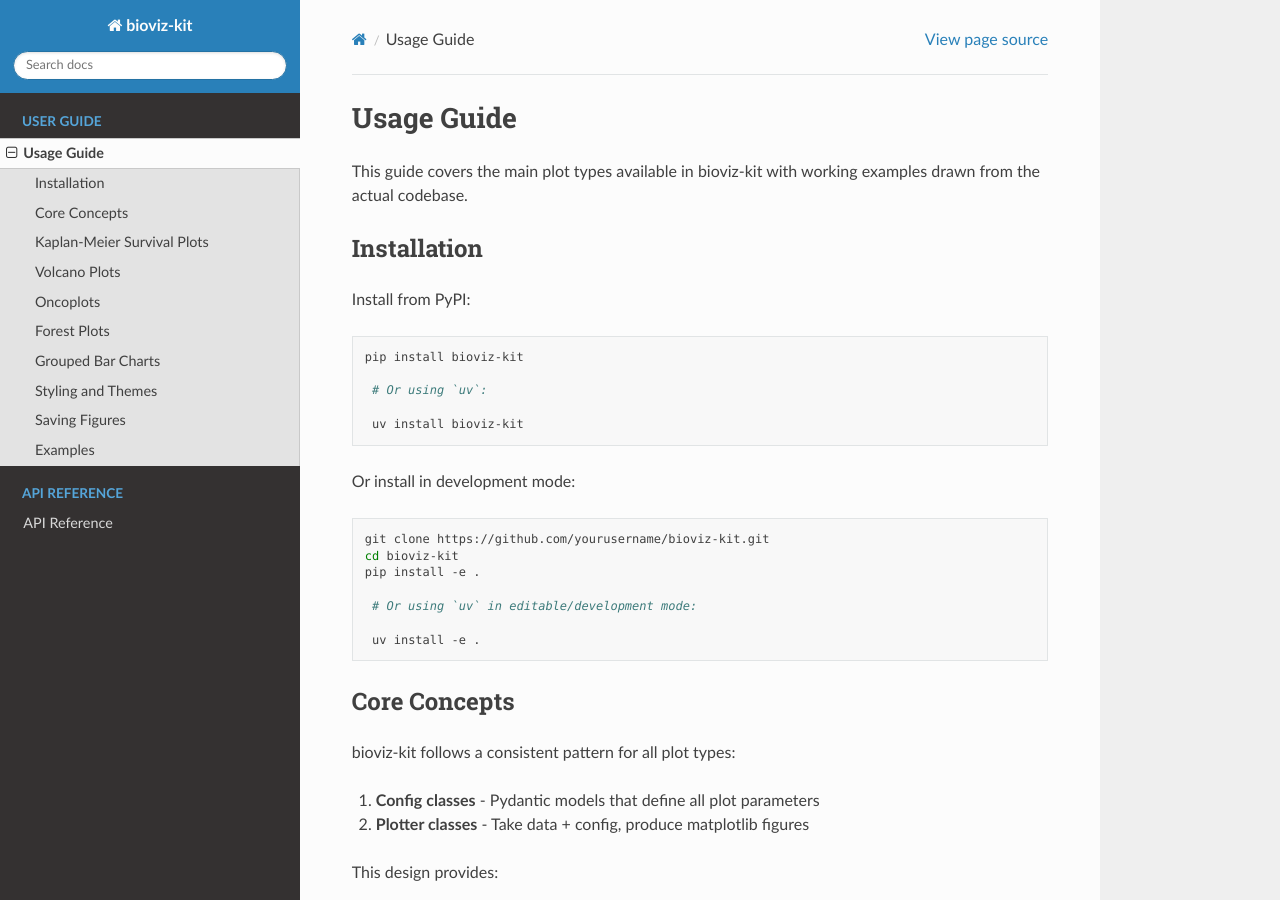
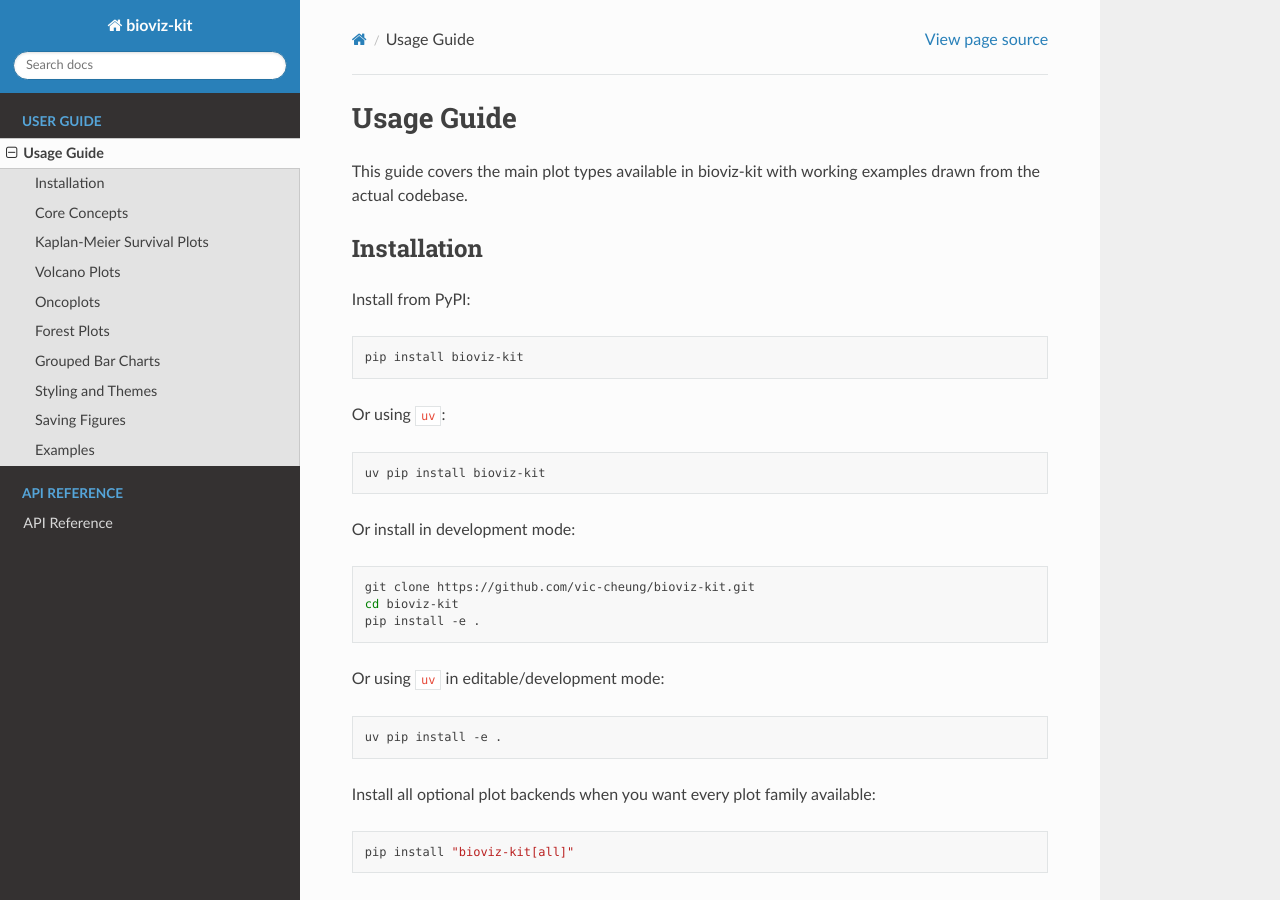
Before and after one commit to vic-cheung/bioviz-kit, a Sphinx documentation site: the page built from docs/usage.rst, in a window 1280 px wide and 900 px high. Built offline with Sphinx 7.4.7 and the Read the Docs theme 3.1.0, drawn with Linux system fonts in a browser that asks for light colours.

Commit message:
update usage path

```diff
--- a/docs/usage.rst
+++ b/docs/usage.rst
@@ -13,21 +13,31 @@ Install from PyPI:
 
    pip install bioviz-kit
 
-    # Or using `uv`:
+Or using ``uv``:
 
-    uv install bioviz-kit
+.. code-block:: bash
+
+   uv pip install bioviz-kit
 
 Or install in development mode:
 
 .. code-block:: bash
 
-   git clone https://github.com/yourusername/bioviz-kit.git
+   git clone https://github.com/vic-cheung/bioviz-kit.git
    cd bioviz-kit
    pip install -e .
 
-    # Or using `uv` in editable/development mode:
+Or using ``uv`` in editable/development mode:
 
-    uv install -e .
+.. code-block:: bash
+
+   uv pip install -e .
+
+Install all optional plot backends when you want every plot family available:
+
+.. code-block:: bash
+
+   pip install "bioviz-kit[all]"
 
 
 Core Concepts
```
